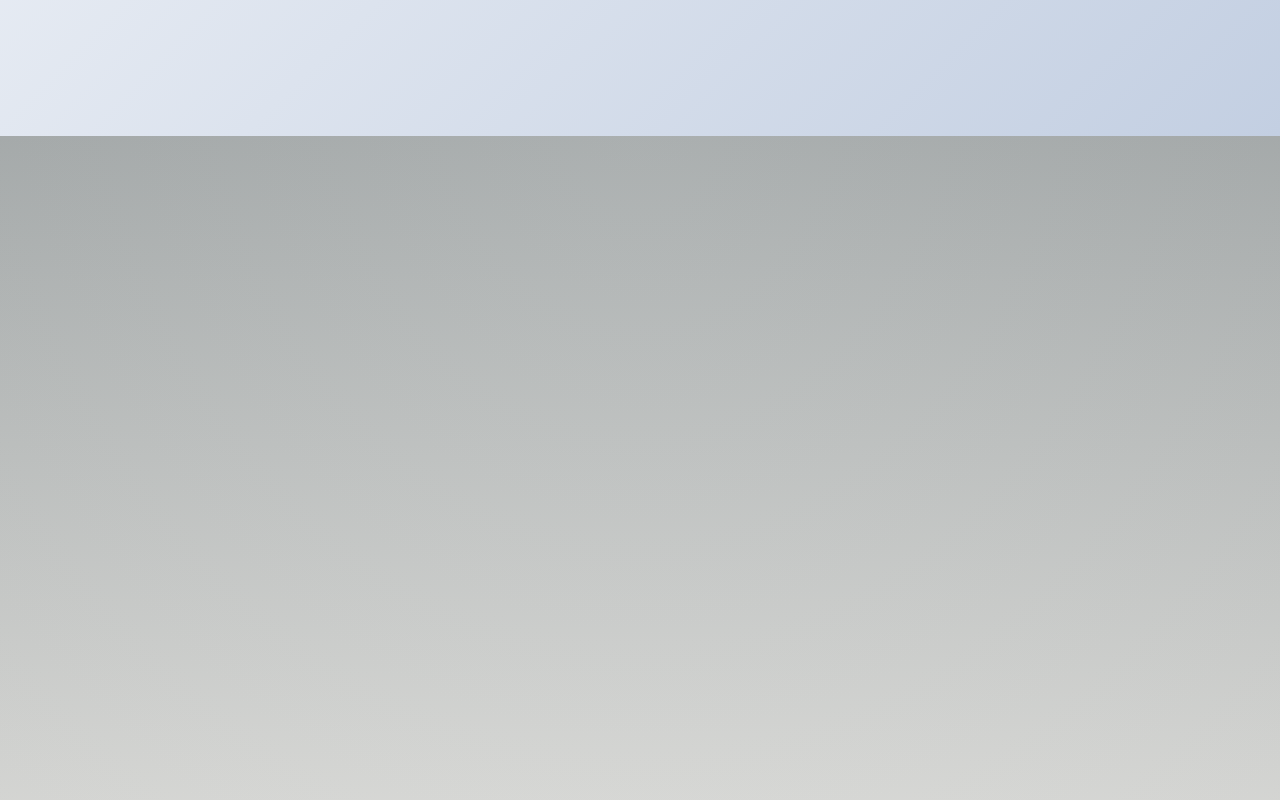
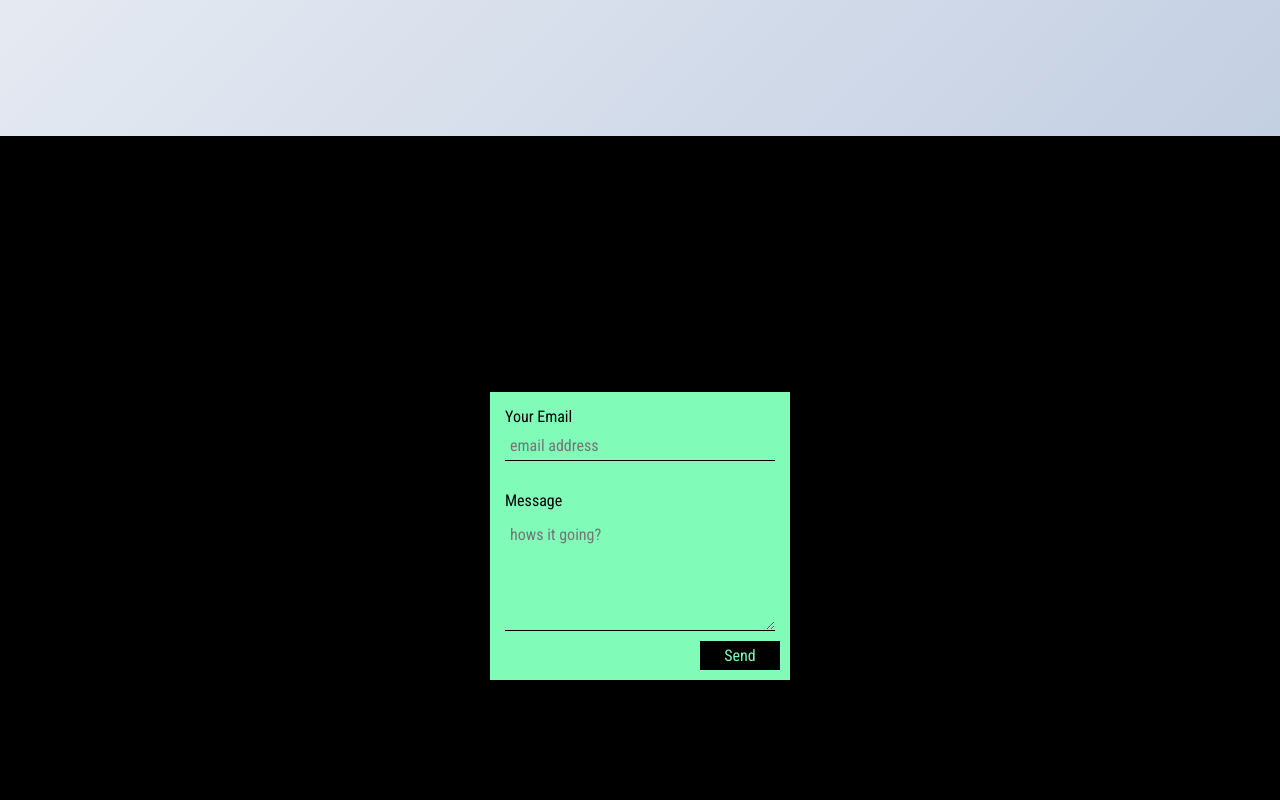
Before and after one commit to jamesjsewell/personal-website-2020, a website: page index.html in a window 1280 px wide. Shown: the part 1464-2264 px from the top of the page. Drawn offline with nearby package versions, Linux system fonts and the light colour scheme.

Commit message:
adds contact form

```diff
--- a/index.html
+++ b/index.html
@@ -92,7 +92,42 @@
         </div>
       </div>
       <div id="projects" class="projects-section-wrapper"></div>
-      <div id="contact" class="contact-section-wrapper"></div>
+      <div id="contact" class="contact-section-wrapper">
+        <div class="contact-form-wrapper">
+          <form action="https://formspree.io/xqkpgknn" method="POST">
+            <div class="email-field-wrapper">
+              <div class="email-field">
+                <label>
+                  Your Email
+                </label>
+
+                <input
+                  class="email-input"
+                  type="text"
+                  name="_replyto"
+                  placeholder="email address"
+                />
+              </div>
+            </div>
+            <div class="message-field-wrapper">
+              <div class="message-field">
+                <label>
+                  Message
+                </label>
+                <textarea
+                  class="message-input"
+                  name="message"
+                  placeholder="hows it going?"
+                ></textarea>
+              </div>
+            </div>
+            <!-- your other form fields go here -->
+            <div class="submit-button-wrapper">
+              <button class="submit-button" type="submit">Send</button>
+            </div>
+          </form>
+        </div>
+      </div>
     </div>
     <div id="test"></div>
     <script src="https://ajax.googleapis.com/ajax/libs/jquery/3.4.1/jquery.min.js"></script>
@@ -126,6 +161,7 @@
                 .parent()
                 .siblings()
                 .removeClass('active');
+              $('.hamburger-menu-wrapper').css('visibility', 'hidden');
             }
           });
         });
--- a/style.scss
+++ b/style.scss
@@ -110,43 +110,6 @@ body {
   overflow-x: hidden;
 }
 
-// @media only screen and (max-width: 600px) {
-//   .mobile-nav-wrapper {
-//     visibility: visible !important;
-//   }
-
-//   .nav-wrapper {
-//     visibility: hidden !important;
-//   }
-
-//   .logo-wrapper {
-//     .icon-wrapper {
-//       img {
-//         width: 50px !important;
-//         height: 50px !important;
-//       }
-//     }
-//   }
-
-//   .social-icon {
-//     width: 30px;
-//     height: 30px;
-//     margin: 2px;
-//     border-radius: 100%;
-//     border: 1px solid black;
-//     display: block;
-//     position: relative;
-//     img {
-//       width: 18px !important;
-//       height: 18px !important;
-//       position: absolute;
-//       top: 50%;
-//       left: 50%;
-//       transform: translate(-50%, -50%);
-//     }
-//   }
-// }
-
 .active {
   a {
     color: #81fbb8 !important;
@@ -163,6 +126,7 @@ body {
   img {
     width: 28px;
     height: 28px;
+    background: #81fbb8;
   }
 }
 
@@ -338,18 +302,77 @@ body {
 .contact-section-wrapper {
   width: 100%;
   height: 100vh;
-  background-color: #e4e4e1;
-  background-image: radial-gradient(
-      at top center,
-      rgba(255, 255, 255, 0.03) 0%,
-      rgba(0, 0, 0, 0.03) 100%
-    ),
-    linear-gradient(
-      to top,
-      rgba(255, 255, 255, 0.1) 0%,
-      rgba(143, 152, 157, 0.6) 100%
-    );
-  background-blend-mode: normal, multiply;
+  display: flex;
+  align-items: center;
+  justify-content: center;
+  background-color: black;
+
+  .contact-form-wrapper {
+    max-width: 300px;
+    width: 100%;
+    min-height: 200px;
+    background: #81fbb8;
+    form {
+      display: flex;
+      flex-direction: column;
+      align-items: left;
+      font-family: 'Roboto Condensed', sans-serif;
+      width: 100%;
+
+      .email-field-wrapper {
+        width: 100%;
+        .email-field {
+          margin: auto;
+          width: 90%;
+          margin-top: 15px;
+          margin-bottom: 30px;
+          display: flex;
+          flex-direction: column;
+
+          label {
+            margin-bottom: 5px;
+          }
+          .email-input {
+            padding: 5px;
+            border-bottom: 1px solid black;
+          }
+        }
+      }
+      .message-field-wrapper {
+        width: 100%;
+        .message-field {
+          margin: auto;
+          width: 90%;
+          min-height: 100px;
+          display: flex;
+          flex-direction: column;
+
+          label {
+            margin-bottom: 10px;
+          }
+          .message-input {
+            height: 100px;
+            max-height: 200px;
+            padding: 5px;
+            resize: vertical;
+            border-bottom: 1px solid black;
+          }
+        }
+      }
+      .submit-button-wrapper {
+        width: 100%;
+        display: flex;
+        justify-content: flex-end;
+        .submit-button {
+          width: 80px;
+          margin: 10px;
+          padding: 5px;
+          color: #81fbb8;
+          background: black;
+        }
+      }
+    }
+  }
 }
 
 @media (min-width: 600px) {
```
Also changed, not shown: style.css.
